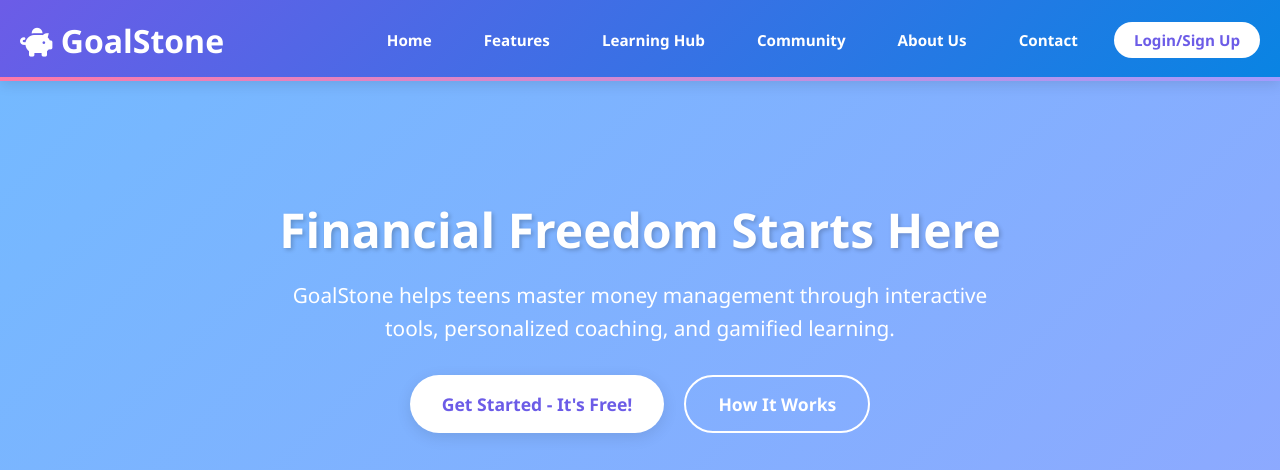
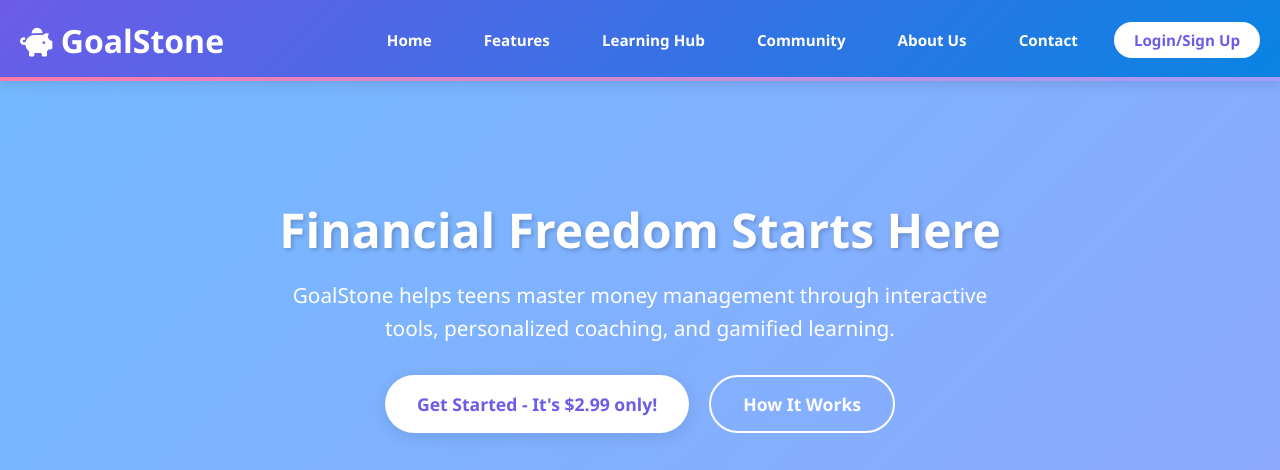
Before and after one commit to Ch-eryl/GoalStone, a plain HTML site: page index.html in a window 1280 px wide. Shown: the top 470 px of the page. Drawn offline with nearby package versions, Linux system fonts and the light colour scheme.

Commit message:
Update index.html

```diff
--- a/index.html
+++ b/index.html
@@ -40,7 +40,7 @@
         <h2>Financial Freedom Starts Here</h2>
         <p class="subtitle">GoalStone helps teens master money management through interactive tools, personalized coaching, and gamified learning.</p>
         <div class="cta-buttons">
-          <button class="btn-primary pulse" onclick="location.href='signup.html'">Get Started - It's Free!</button>
+          <button class="btn-primary pulse" onclick="location.href='signup.html'">Get Started - It's $2.99 only!</button>
           <button class="btn-secondary" onclick="scrollToSection('how-it-works')">How It Works</button>
         </div>
         <div class="app-badges">
@@ -335,6 +335,8 @@
       </div>
     </section>
 
+<!-- Wrapper to center content -->
+<div style="display: flex; justify-content: center; align-items: center; min-height: 100vh;">
   <!-- Stats Section -->
   <section class="stats-section">
     <h2 class="animate__animated animate__fadeInUp">GoalStone By The Numbers</h2>
@@ -357,6 +359,7 @@
       </div>
     </div>
   </section>
+</div>
 
     <!-- Contact Section -->
     <section id="contact" class="contact-section">
```
Lines whose indentation alone changed are shown as unchanged.
